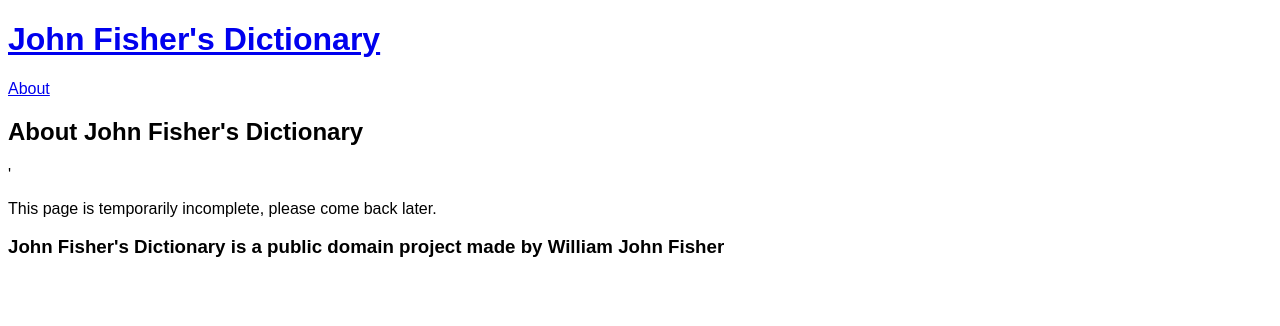
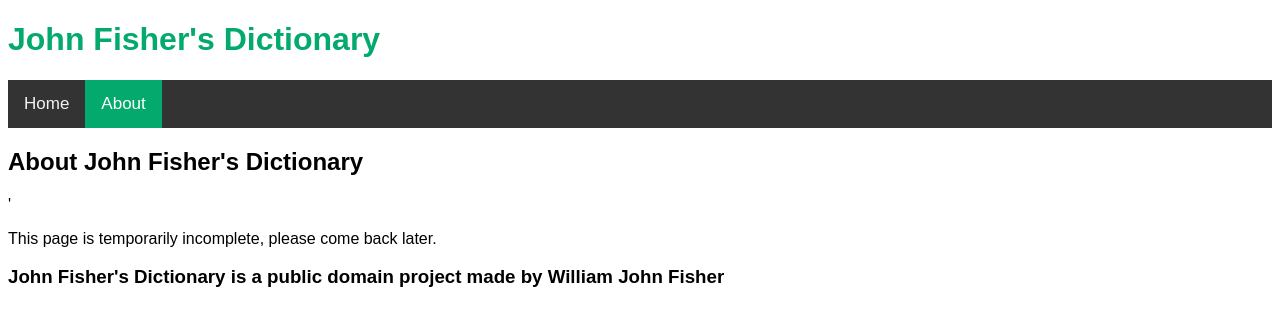
Before and after one commit to johnfishersdictionary/johnfishersdictionary.github.io, a plain HTML site: page about.html in a window 1280 px wide. Drawn offline with Linux system fonts and the light colour scheme.

Commit message:
added stylesheet

```diff
--- a/about.html
+++ b/about.html
@@ -3,16 +3,15 @@
     <head>
         <meta charset="utf-8">
         <title>About</title>
-        <style>
-            body {
-                font-family: sans-serif;
-            }
-        </style>
+        <link rel="stylesheet" href="main.css">
     </head>
     <body>
         <header>
-            <a href=index.html><h1>John Fisher's Dictionary</h1></a>
-            <a href="about.html">About</a>
+            <h1 class="title">John Fisher's Dictionary</h1>
+            <div class="topnav">
+                <a href="index.html">Home</a>
+                <a href="about.html", class="active">About</a>
+            </div>
         </header>
         <h2>About John Fisher's Dictionary</h2>'
         <p>This page is temporarily incomplete, please come back later.</p>
--- /dev/null
+++ b/main.css
@@ -0,0 +1,33 @@
+body {
+    font-family: sans-serif;
+}
+/* Add a black background color to the top navigation */
+.topnav {
+background-color: #333;
+overflow: hidden;
+}
+
+/* Style the links inside the navigation bar */
+.topnav a {
+    float: left;
+    color: #f2f2f2;
+    text-align: center;
+padding: 14px 16px;
+text-decoration: none;
+font-size: 17px;
+}
+
+/* Change the color of links on hover */
+.topnav a:hover {
+background-color: #ddd;
+color: black;
+}
+
+/* Add a color to the active/current link */
+.topnav a.active {
+background-color: #04AA6D;
+color: white;
+}
+.title {
+    color: #04AA6D;
+}
```
Also changed, not shown: index.html (+6 -37 lines).
